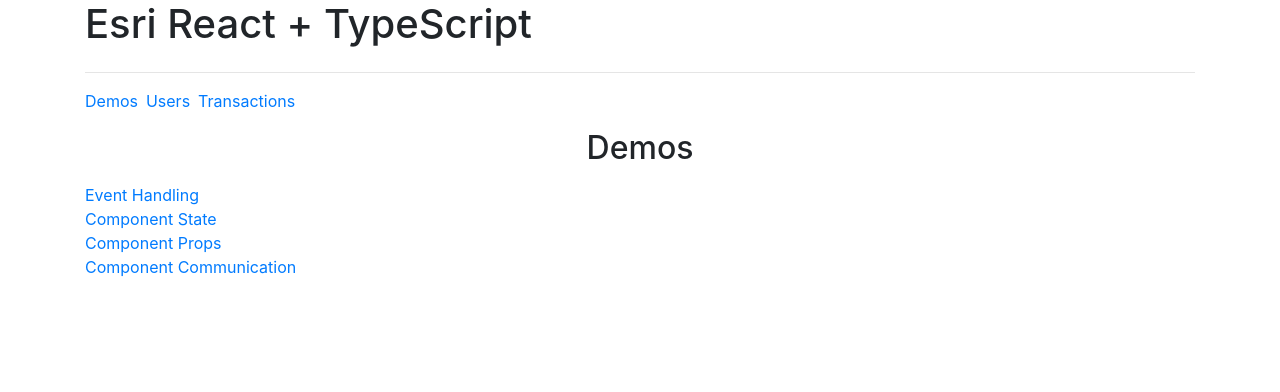
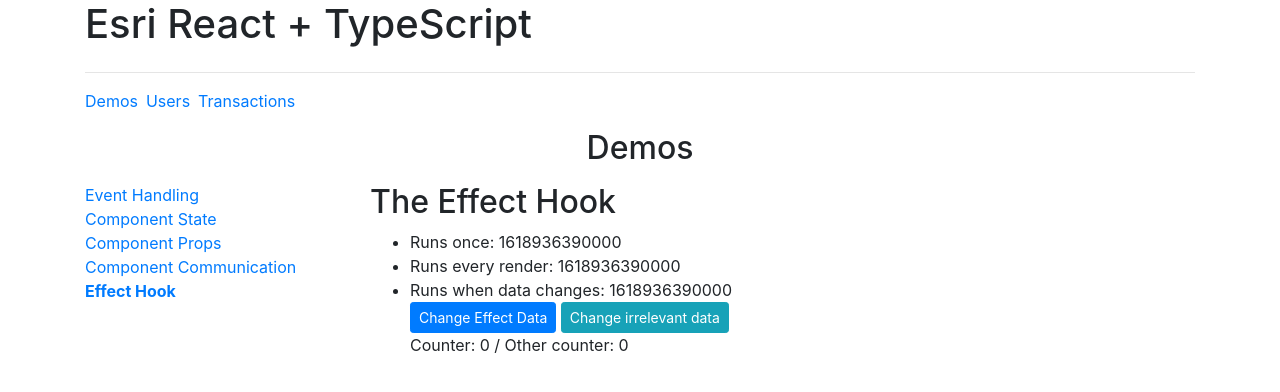
Before and after one commit to speedingplanet/esri-ts-react, a React (Create React App) app: page /demos/effect-hook in a window 1280 px wide. Shown: the top 392 px of the page. Built offline with nearby package versions, Linux system fonts and the light colour scheme.

Commit message:
Added effect hook demo

```diff
--- a/src/demos/DemosView.tsx
+++ b/src/demos/DemosView.tsx
@@ -3,6 +3,7 @@
 import ComponentCommunication from './ComponentCommunication';
 import ComponentProps from './ComponentProps';
 import ComponentState from './ComponentState';
+import EffectHook from './EffectHook';
 import EventHandling from './EventHandling';
 
 export default function DemosView(): JSX.Element {
@@ -48,6 +49,14 @@
                 Component Communication
               </NavLink>
             </li>
+            <li>
+              <NavLink
+                to="/demos/effect-hook"
+                activeClassName="font-weight-bold"
+              >
+                Effect Hook
+              </NavLink>
+            </li>
           </ul>
         </div>
         <div className="col">
@@ -63,6 +72,9 @@
           <Route path="/demos/component-communication">
             <ComponentCommunication />
           </Route>
+          <Route path="/demos/effect-hook">
+            <EffectHook />
+          </Route>
         </div>
       </div>
     </section>
--- /dev/null
+++ b/src/demos/EffectHook.tsx
@@ -0,0 +1,60 @@
+import React, { useEffect, useState, useRef } from 'react';
+
+export default function EffectHook(): JSX.Element {
+  const [ counter, setCounter ] = useState( 0 );
+  const [ otherCounter, setOtherCounter ] = useState( 0 );
+  const [ oneTimeEffect, setOneTimeEffect ] = useState( Date.now() );
+  const [ dataChangeEffect, setDataChangeEffect ] = useState( Date.now() );
+
+  // Use a ref to store an arbitrarty value
+  const everyRenderRef = useRef( Date.now() );
+
+  useEffect( () => {
+    console.log( 'Effect: runs every render' );
+    // Don't update state, because that would provoke an infinite loop
+    everyRenderRef.current = Date.now();
+  } );
+
+  useEffect( () => {
+    console.log( 'Effect: runs once' );
+    setOneTimeEffect( Date.now() );
+  }, [] );
+
+  useEffect( () => {
+    console.log( 'Effect: runs when data changes' );
+    setDataChangeEffect( Date.now() );
+  }, [ counter ] );
+
+  return (
+    <div className="row">
+      <div className="col">
+        <h2>The Effect Hook</h2>
+        <ul>
+          <li>Runs once: {oneTimeEffect}</li>
+          <li>Runs every render: {everyRenderRef.current}</li>
+          <li>
+            Runs when data changes: {dataChangeEffect}
+            <br />
+            <button
+              className="btn btn-sm btn-primary"
+              onClick={() => setCounter( counter + 1 )}
+            >
+              Change Effect Data
+            </button>
+            &nbsp;
+            <button
+              className="btn btn-sm btn-info"
+              onClick={() => setOtherCounter( otherCounter + 1 )}
+            >
+              Change irrelevant data
+            </button>
+            <br />
+            <p>
+              Counter: {counter} / Other counter: {otherCounter}
+            </p>
+          </li>
+        </ul>
+      </div>
+    </div>
+  );
+}
```
